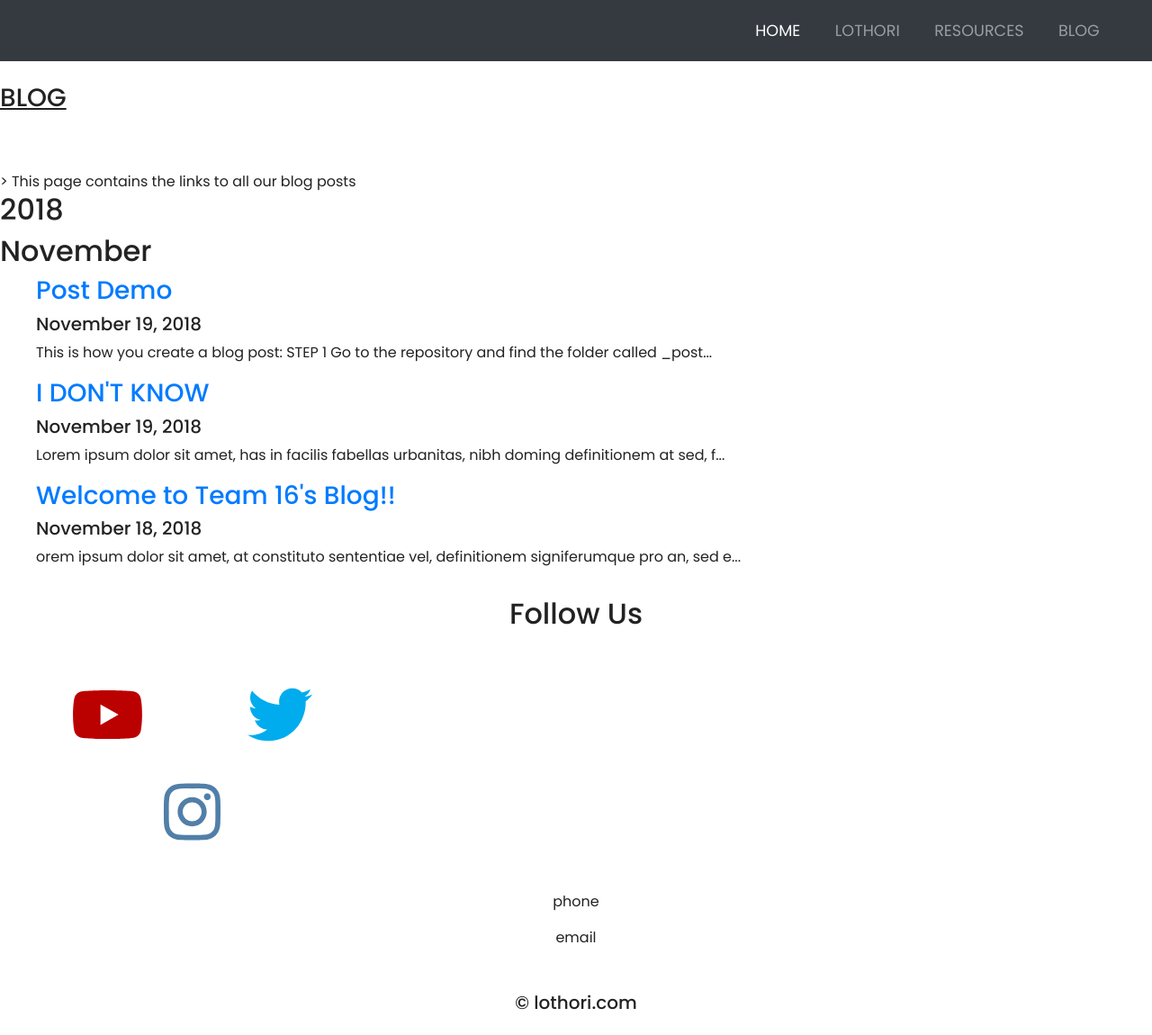
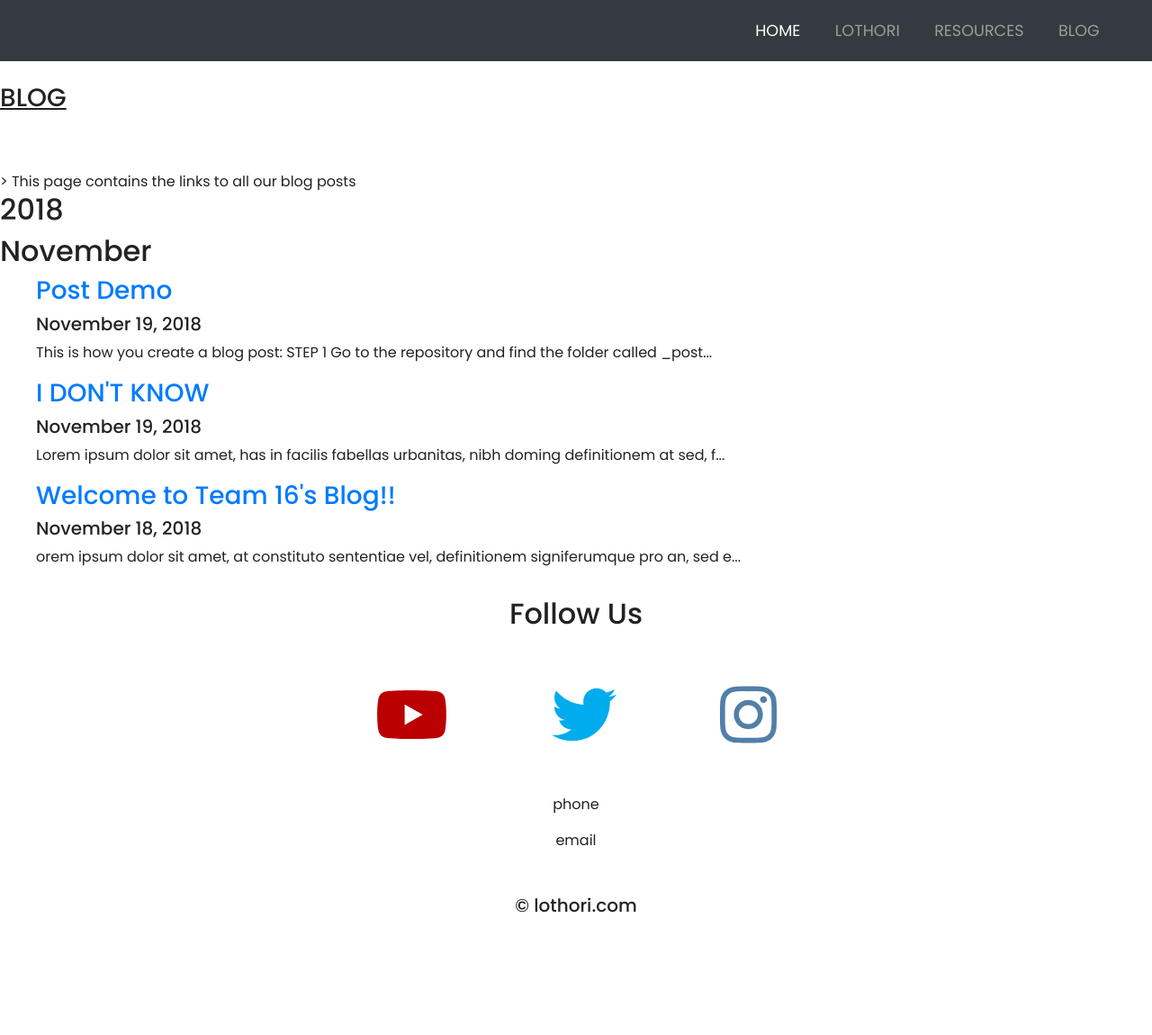
Before and after one commit to mohamedjasmin/lothoriold, a Jekyll site: the page built from blog.html, in a window 1280 px wide and 1150 px high. Shown: the whole window at 90% size. Built offline with Jekyll 4.4.1, drawn with Linux system fonts in a browser that asks for light colours; nearby versions of some CDN libraries.

Commit message:
social media alignment fixed

```diff
--- a/_layouts/wrapper.html
+++ b/_layouts/wrapper.html
@@ -58,7 +58,7 @@
   <div class="col-12">
     <h2>Follow Us</h2>
   </div>
-  <div class="col-4 social padding">
+  <div class="col-12 social padding">
    <a href="https://www.youtube.com/channel/UCCyV_7Enn1TbdgCgWsxpcSw"target="_blank"><i class="fab fa-youtube"></i><a/>
     <a href="https://twitter.com/lothorigame" target="_blank"><i class="fab fa-twitter"></i><a/>
     <a href="https://www.instagram.com/lothori.team16/" target="_blank"><i class="fab fa-instagram"></i><a/>
```
